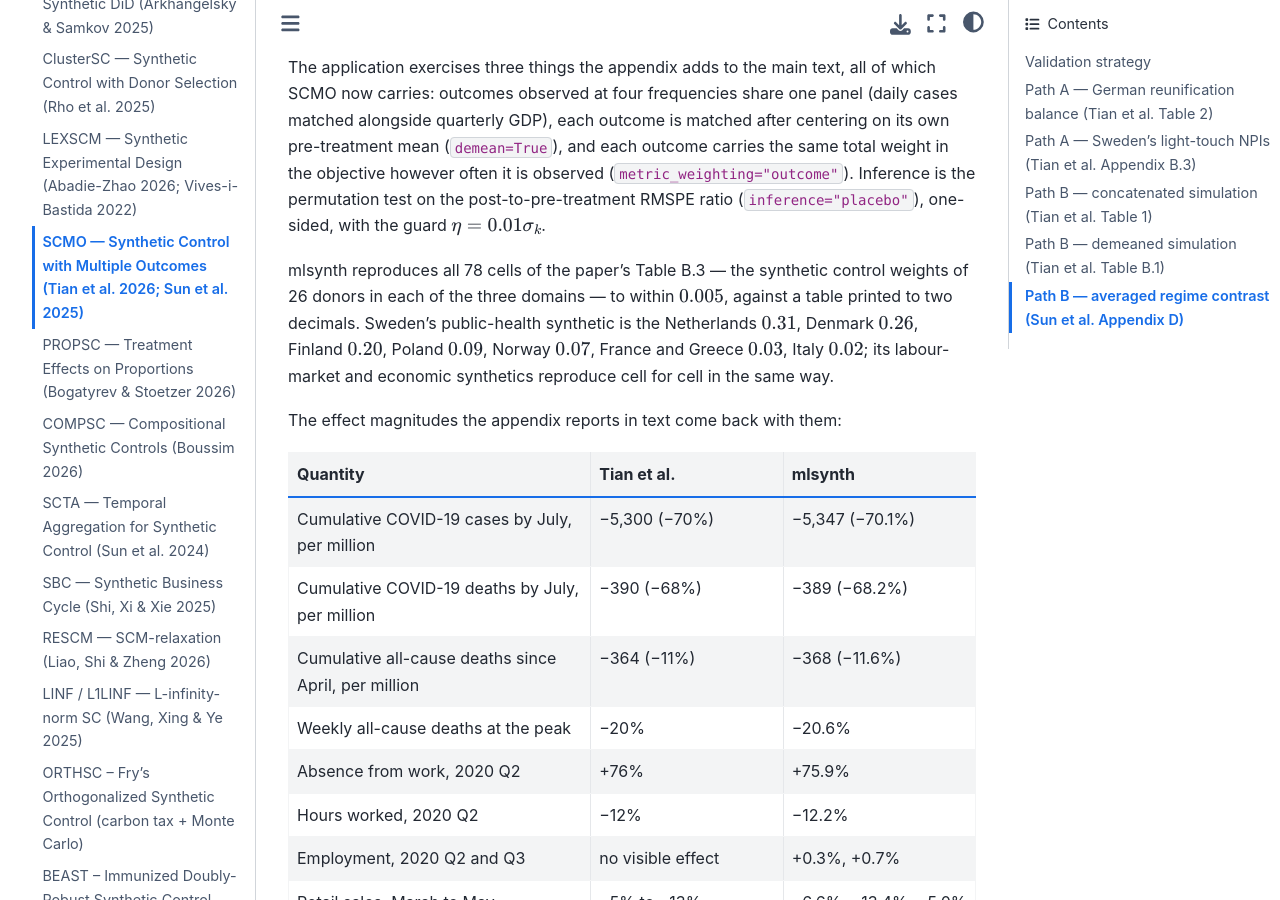
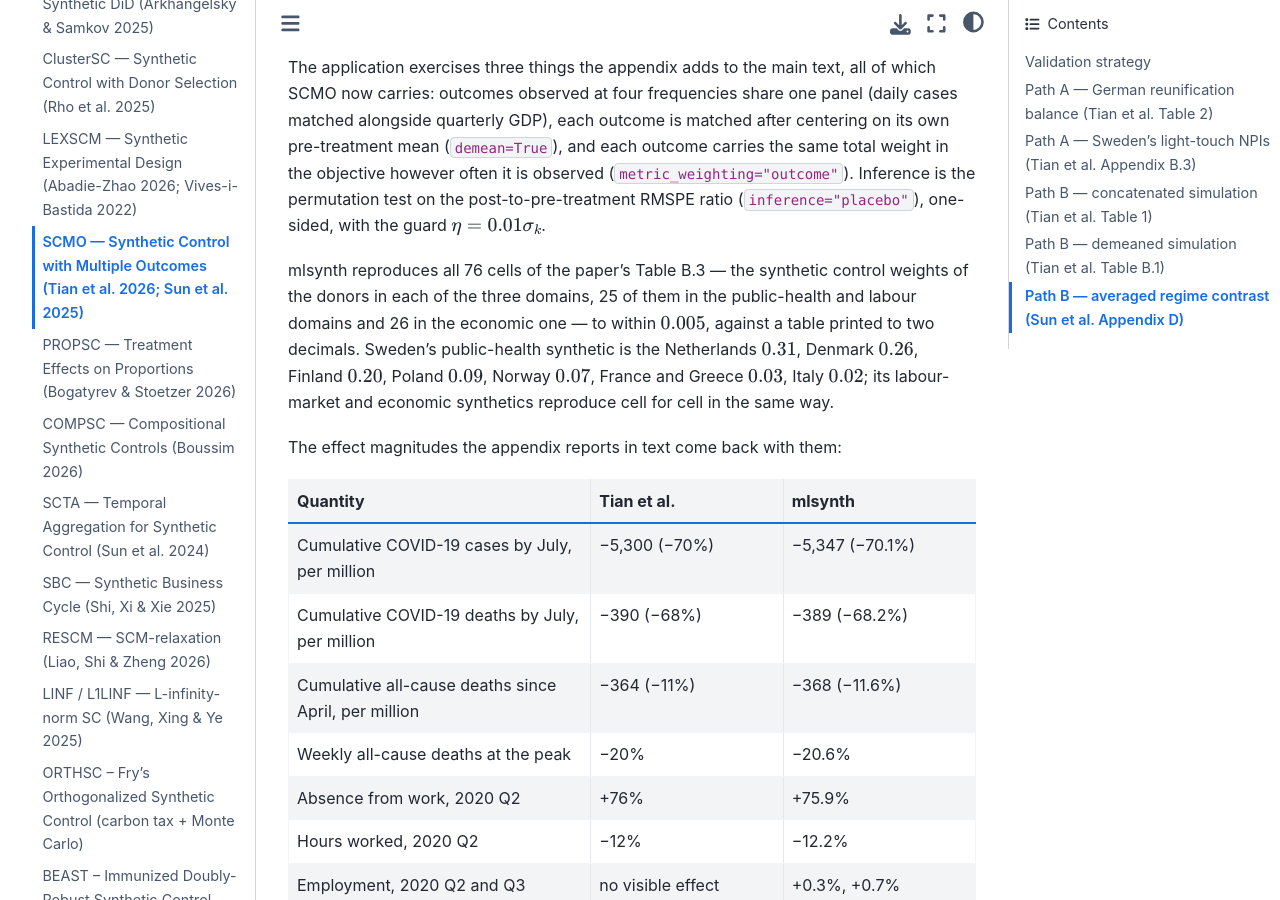
Before and after one commit to jgreathouse9/mlsynth, a Sphinx documentation site: the page built from docs/replications/scmo.rst, in a window 1280 px wide and 900 px high, scrolled down 2437 px. Built offline with Sphinx 7.4.7 and the Sphinx Book theme 1.1.4, drawn with Linux system fonts in a browser that asks for light colours; pages that are not in the unit, such as notebooks, are missing from menus.

Commit message:
benchmarks: Table B.3 has 76 weight cells, not 78
Sweden is the treated unit and each of the two health and labour domains holds
out one more country, so the donor columns are 25, 25 and 26. The case pinned
and checked every cell already; only the count in the prose was wrong.

Co-Authored-By: Claude Opus 5 <noreply@anthropic.com>
Claude-Session: https://claude.ai/code/session_01MTkpqVm4YyjupGiV9YUk2r

```diff
--- a/docs/benchmarks.rst
+++ b/docs/benchmarks.rst
@@ -147,7 +147,7 @@ Path A — empirical replications
    * - ``sbc_germany``
      - SBC German reunification
    * - ``scmo_covid_sweden``
-     - Tian et al. Online Appendix B.3: Sweden's light-touch NPIs, all 78 Table B.3 weights in three domains plus the effect magnitudes and the significance pattern of the permutation test
+     - Tian et al. Online Appendix B.3: Sweden's light-touch NPIs, all 76 Table B.3 weights in three domains plus the effect magnitudes and the significance pattern of the permutation test
    * - ``scmo_germany``
      - Tian et al. West Germany balance, all 36 cells of Table 2 (both synthetic controls, both data columns) against a captured ``Germany.R`` run
    * - ``scpi_staggered``
--- a/docs/replications.rst
+++ b/docs/replications.rst
@@ -286,7 +286,7 @@ Generalising the estimand, treatment, or unit
   :math:`T_0 \in \{1, 5, 10\}`, and the ridge-augmented SC cutting the
   ten-outcome bias further (durable: ``scmo_concatenated_mc``).
   Path A (COVID): Tian-Lee-Panchenko Online Appendix B.3, Sweden's
-  light-touch NPIs -- all 78 cells of their Table B.3 donor weights across
+  light-touch NPIs -- all 76 cells of their Table B.3 donor weights across
   the public-health, labour and economic domains, the effect magnitudes
   reported in the text (COVID-19 cases :math:`-70\%`, deaths
   :math:`-68\%`, absence from work :math:`+76\%`, hours :math:`-12\%`,
--- a/docs/replications/scmo.rst
+++ b/docs/replications/scmo.rst
@@ -140,8 +140,9 @@ observed (``metric_weighting="outcome"``). Inference is the permutation test on
 the post-to-pre-treatment RMSPE ratio (``inference="placebo"``), one-sided, with
 the guard :math:`\eta = 0.01\sigma_k`.
 
-mlsynth reproduces all 78 cells of the paper's Table B.3 — the synthetic
-control weights of 26 donors in each of the three domains — to within
+mlsynth reproduces all 76 cells of the paper's Table B.3 — the synthetic
+control weights of the donors in each of the three domains, 25 of them in the
+public-health and labour domains and 26 in the economic one — to within
 :math:`0.005`, against a table printed to two decimals. Sweden's public-health
 synthetic is the Netherlands :math:`0.31`, Denmark :math:`0.26`, Finland
 :math:`0.20`, Poland :math:`0.09`, Norway :math:`0.07`, France and Greece
```
Also changed, not shown: 1 other file.
